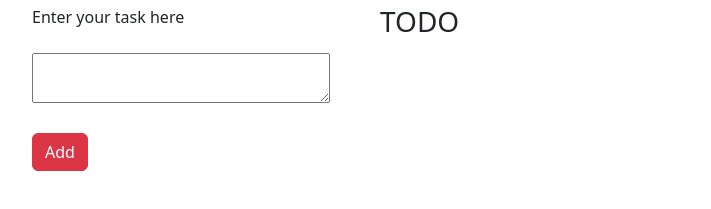
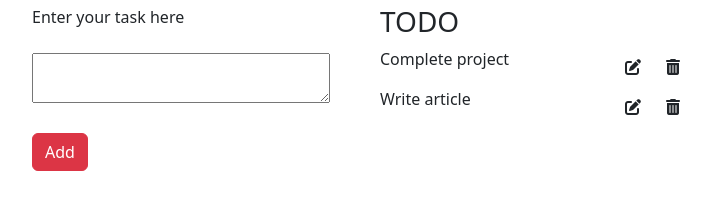
Before and after one commit to Zareel/todoAPP, a plain HTML site: page index.html in a window 1280 px wide. Shown: the part 191-400 px from the top of the page, without its empty margins (284-995 px from the left). Drawn offline with nearby package versions, Linux system fonts and the light colour scheme.

Commit message:
modified html file

```diff
--- a/index.html
+++ b/index.html
@@ -38,18 +38,18 @@
         <h3>TODO</h3>
         <div id="posts">
           <div>
-            <!-- <p>Complete project</p>
+            <p>Complete project</p>
             <span class="options">
               <i onClick="editPost(this)" class="fa-solid fa-pen-to-square"></i>
               <i onClick="deletePost(this)" class="fa-solid fa-trash-can"></i>
-            </span> -->
+            </span>
           </div>
           <div>
-            <!-- <p>Write article</p>
+            <p>Write article</p>
             <span class="options">
               <i onClick="editPost(this)" class="fa-solid fa-pen-to-square"></i>
               <i onClick="deletePost(this)" class="fa-solid fa-trash-can"></i>
-            </span> -->
+            </span>
           </div>
           <div></div>
           <div></div>
```
